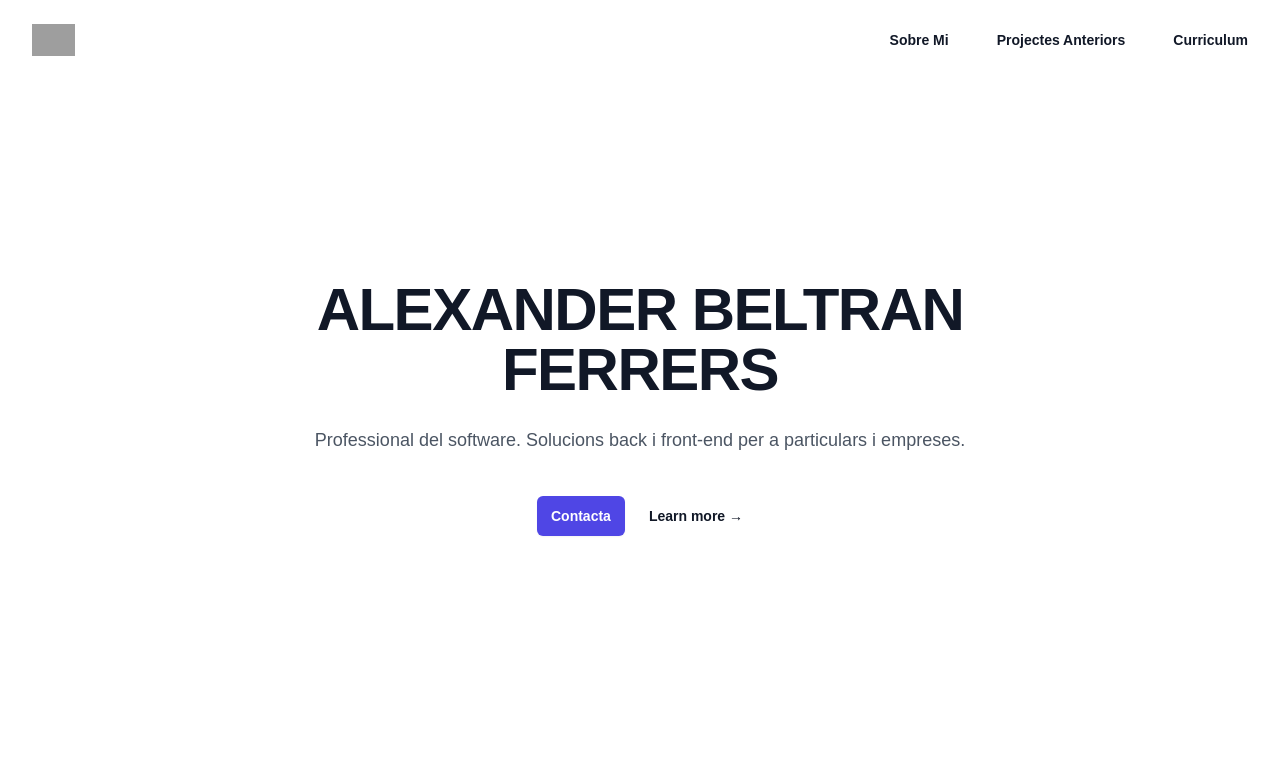
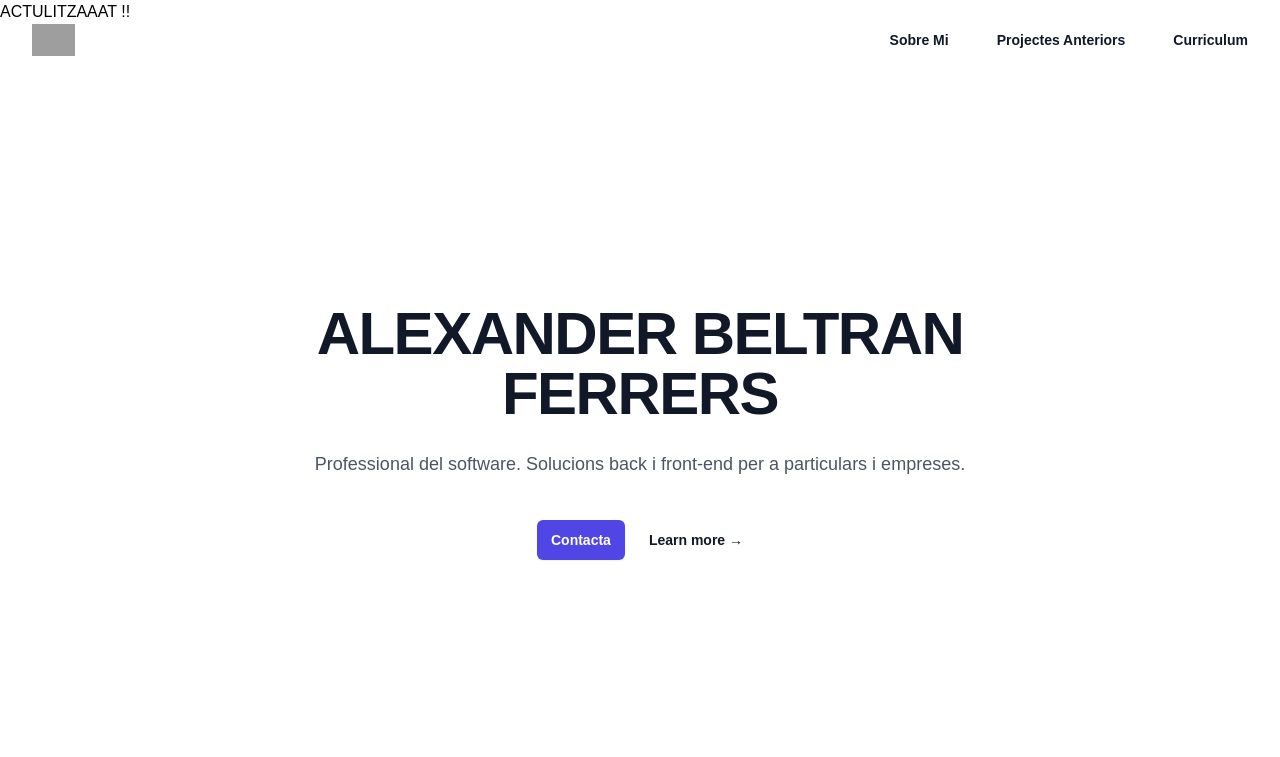
Before and after one commit to 2DAM-202425-PROJECTE/landing-page-alexander, a website built with Vite: page index.html in a window 1280 px wide. Shown: the top 757 px of the page. Built offline with nearby package versions, Linux system fonts and the light colour scheme; grey boxes are pictures that could not be loaded.

Commit message:
tot al index.html ACTUALITZAT

```diff
--- a/index.html
+++ b/index.html
@@ -8,6 +8,7 @@
   </head>
 
   <body>
+    <p>ACTULITZAAAT !!</p>
     <script type="module" src="/main.js"></script>
     <div class="bg-white" x-data="{menuOpen: false}">
       <header class="absolute inset-x-0 top-0 z-50">
```
